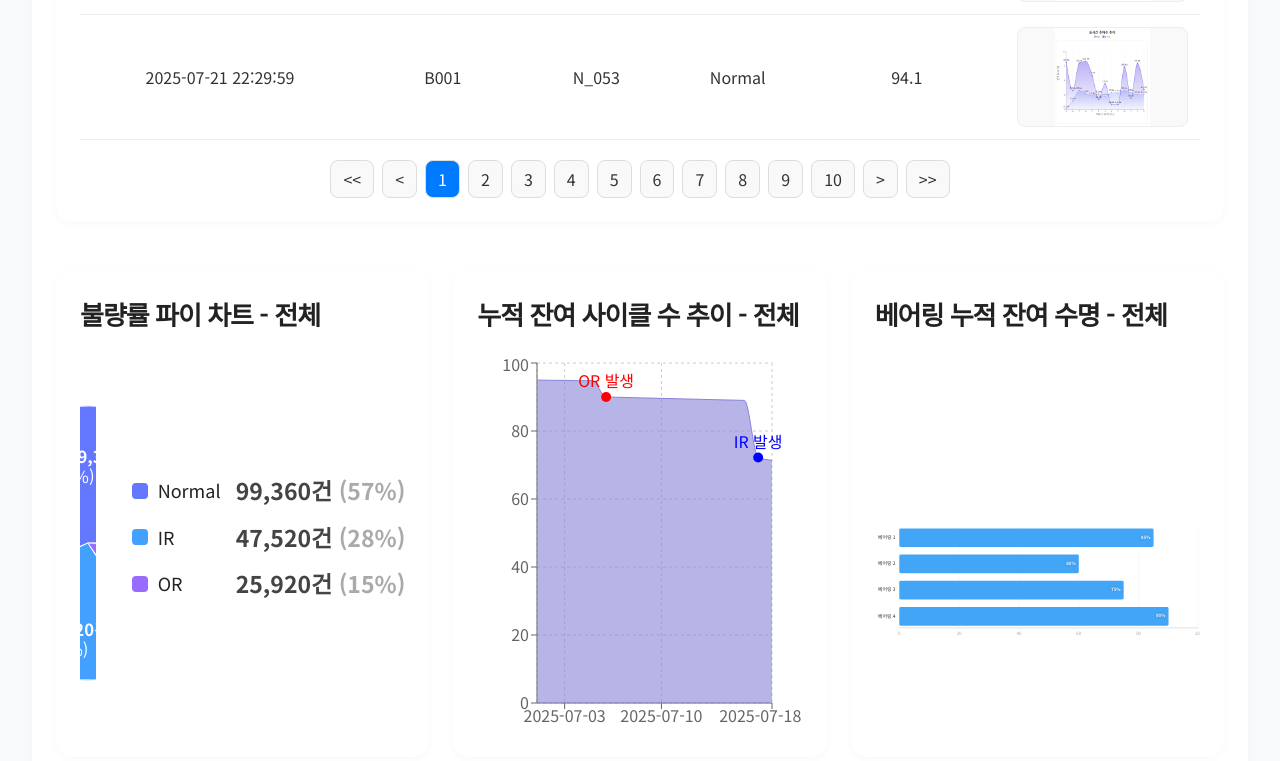
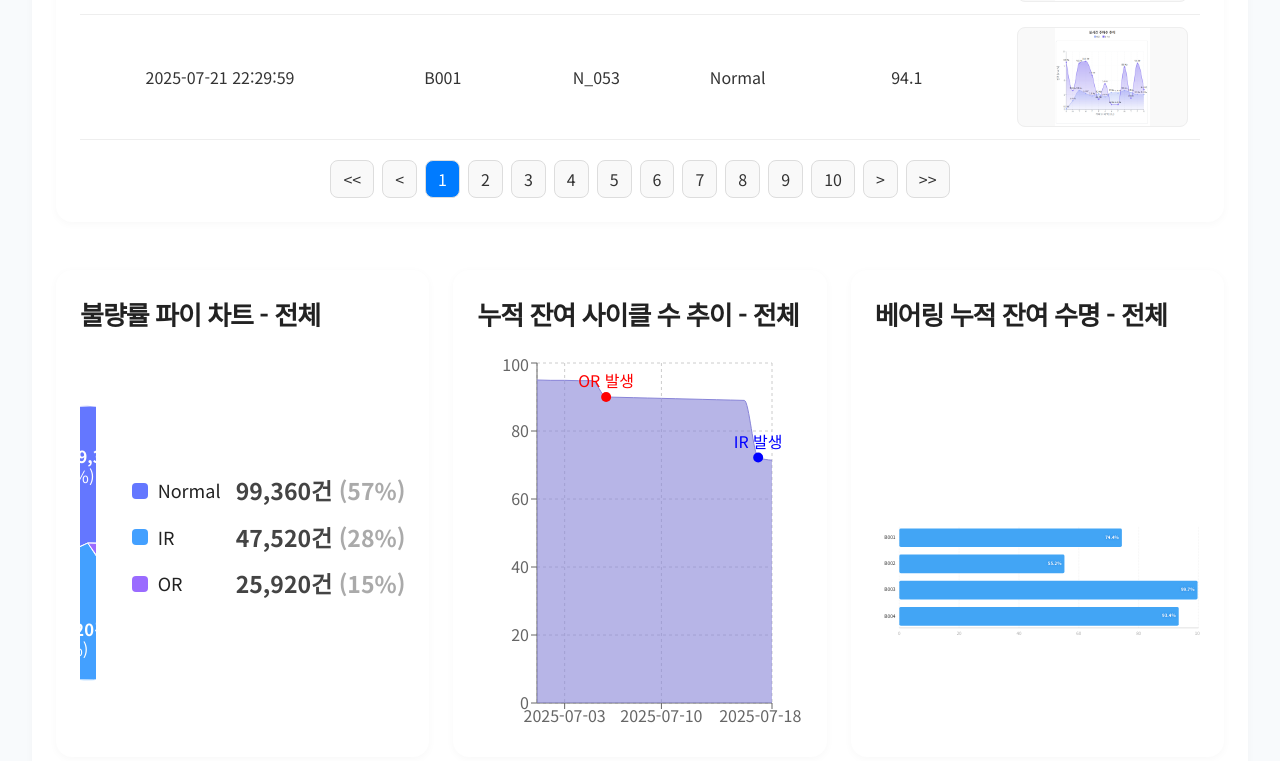
Before and after one commit to sungholion/BearingGuardian, a Next.js app in the folder frontend/: page /history in a window 1280 px wide. Shown: the part 1575-2336 px from the top of the page. Built offline with nearby package versions, Linux system fonts and the light colour scheme.

Commit message:
💄 베어링 이름 스타일 변경
.

```diff
--- a/frontend/src/components/ManyBearingHistory.tsx
+++ b/frontend/src/components/ManyBearingHistory.tsx
@@ -2,10 +2,10 @@ import React, { forwardRef } from 'react';
 
 const ManyBearingHistory = forwardRef(({ selectedBearing }, ref) => {
   const data = [
-    { label: '베어링 1', value: 85 },
-    { label: '베어링 2', value: 60 },
-    { label: '베어링 3', value: 75 },
-    { label: '베어링 4', value: 90 },
+    { label: 'B001', value: 74.4 },
+    { label: 'B002', value: 55.2 },
+    { label: 'B003', value: 99.7 },
+    { label: 'B004', value: 93.4 },
   ];
 
   const chartWidth = 800;
```
